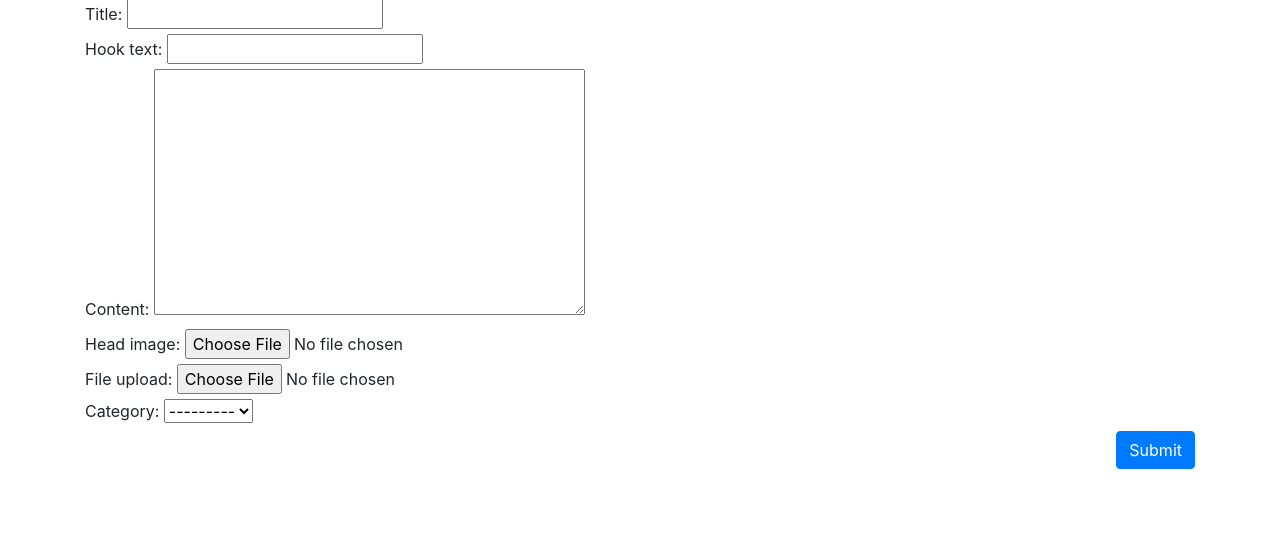
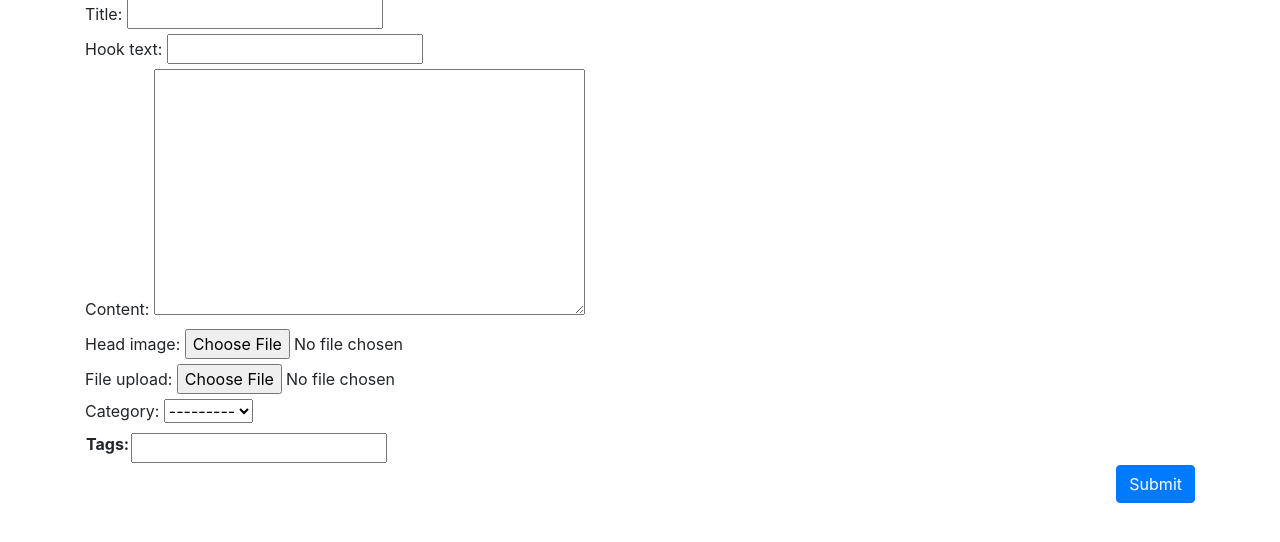
Before and after one commit to ssinsaram2/django-blog, a Django app: page /blog/create_post/ in a window 1280 px wide. Shown: the part 154-696 px from the top of the page. Run offline with Django 5.2, Linux system fonts and the light colour scheme; the visitor is signed in with stand-in values (Sample User, id 1); data that the repository does not hold is empty; some libraries are stand-ins or nearby versions.

Commit message:
포스트를 작성할 때 텍스트로 태그 지정하기

```diff
--- a/blog/templates/blog/post_form.html
+++ b/blog/templates/blog/post_form.html
@@ -9,6 +9,10 @@
     <form method="post" enctype="multipart/form-data">{% csrf_token %}
         <table>
             {{ form }}
+            <tr>
+                <th><label for="id_tags_str">Tags:</label></th>
+                <td><input type="text" name="tags_str" id="id_tags_str"></td>
+            </tr>
         </table>
         <button type="submit" class="btn btn-primary float-right">Submit</button>
     </form>
--- a/blog/views.py
+++ b/blog/views.py
@@ -1,6 +1,7 @@
 from django.shortcuts import render, redirect
 from django.views.generic import ListView, DetailView, CreateView, UpdateView
 from django.contrib.auth.mixins import LoginRequiredMixin, UserPassesTestMixin
+from django.utils.text import slugify
 from .models import Post, Category, Tag
 from django.core.exceptions import PermissionDenied
 
@@ -16,7 +17,26 @@ class PostCreate(LoginRequiredMixin, UserPassesTestMixin, CreateView):
 
         if current_user.is_authenticated and (current_user.is_staff or current_user.is_superuser):
             form.instance.author = current_user
-            return super(PostCreate, self).form_valid(form)
+            response = super(PostCreate, self).form_valid(form)
+
+            tags_str = self.request.POST.get('tags_str')
+            if tags_str:
+                tags_str = tags_str.strip()
+
+                tags_str = tags_str.replace(',', ';')
+                tags_list = tags_str.split(';')
+
+                for t in tags_list:
+                    t = t.strip()
+                    tag, is_tag_created = Tag.objects.get_or_create(name=t)
+
+                    if is_tag_created:
+                        tag.slug = slugify(t, allow_unicode=True)
+                        tag.save()
+
+                    self.object.tags.add(tag)
+
+            return response
         else:
             return redirect("/blog/")
 
```
Also changed, not shown: blog/tests.py (+8 -0 lines).
